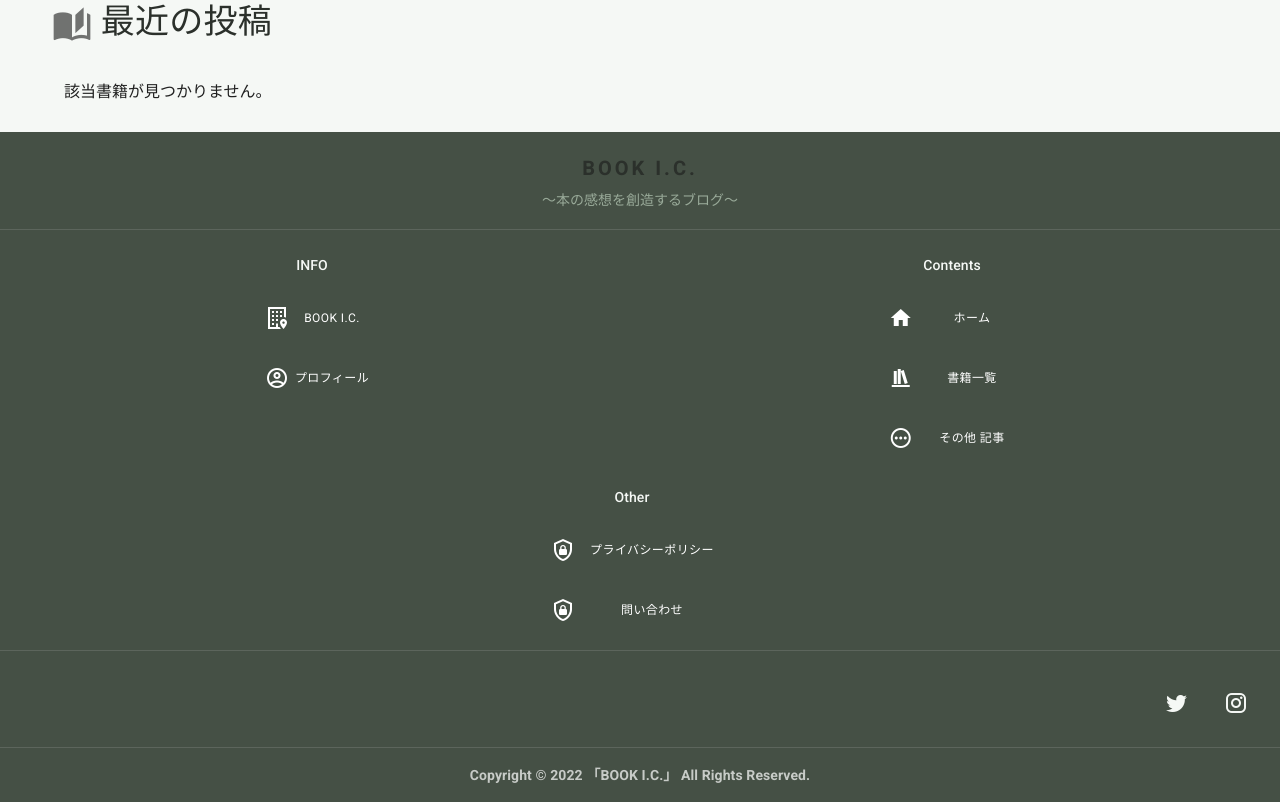
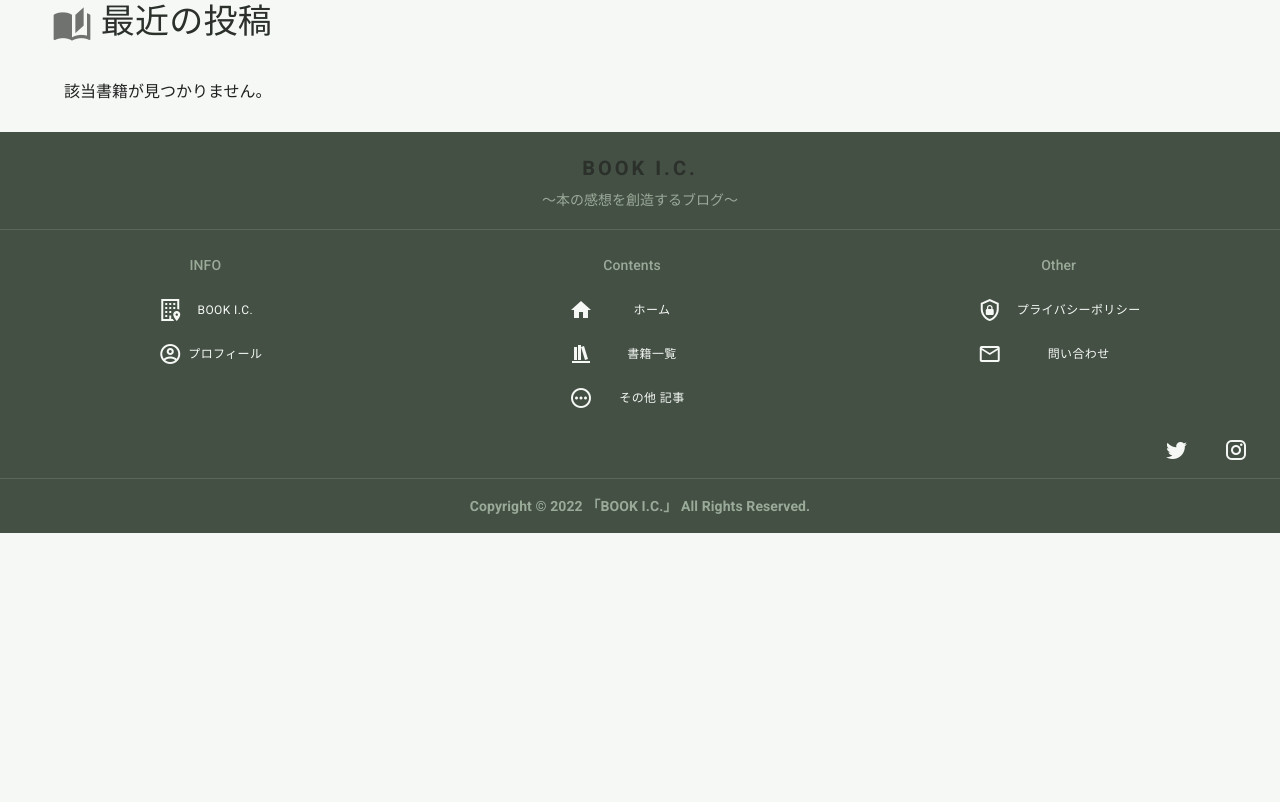
Before and after one commit to kaki5211/.myblog, a Django app: page /series/ in a window 1280 px wide. Shown: the part 893-1695 px from the top of the page. After the commit the page ends 1426 px from the top, so only its background shows below. Run offline with Django 4.2, Linux system fonts and the light colour scheme; data comes from the database, SQL or seed files in the repository; both versions use the stored data as it was after the commit; some libraries are stand-ins or nearby versions.

Commit message:
2022-10-16

```diff
--- a/myblog/book/admin.py
+++ b/myblog/book/admin.py
@@ -2,7 +2,7 @@ from django.contrib import admin
 
 # Register your models here.
 
-from .models import Book, Author, Category,Series, Templates, Publisher
+from .models import Book, Author, Category,Series, Templates, Publisher, Inquiry
 
 
 # admin.site.register(Manage)
@@ -39,6 +39,7 @@ admin.site.register(Publisher)
 admin.site.register(Book)
 admin.site.register(Series)
 admin.site.register(Templates)
+admin.site.register(Inquiry)
 
 # admin.site.register(Publisher_label)
 
--- a/myblog/book/forms.py
+++ b/myblog/book/forms.py
@@ -1,6 +1,6 @@
 #django.forms.ModelFormを継承する場合
 from django.forms import widgets
-from .models import Book, Category, Author, Publisher
+from .models import Book, Category, Author, Publisher, Inquiry
 from django import forms
 from django.shortcuts import render
 from django.views.generic import ListView, DetailView, FormView
@@ -11,11 +11,76 @@ from django.db.models import Prefetch
 # from betterforms.multiform import MultiModelForm
 from django.db.models import Q
 import datetime
+from django.core.mail import EmailMessage
+
+
 
 MONTHS = {}
 for i in range(1,12):
     MONTHS[i] = i
 
+
+class Contactform(forms.ModelForm):
+    name = forms.CharField(label="ニックネーム", max_length=50,
+            widget=forms.Textarea(attrs={
+            'id': 'content_name'
+        }))
+    mail_add = forms.EmailField(label="メールアドレス", max_length=254,
+            widget=forms.Textarea(attrs={
+            'id': 'content_mail_add',
+            # 'class': 'd-inline-block form-inline mb-2'
+        }))
+
+    inquiry = forms.CharField(label="問い合わせ内容", max_length=2047,
+        widget=forms.Textarea(attrs={
+            'id': 'content_text'
+        }))
+
+
+    def send_email(self, No_):
+        name = self.cleaned_data['name']
+        mail_add = self.cleaned_data['mail_add']
+        inquiry = self.cleaned_data['inquiry']
+        message = EmailMessage(subject=name + "からの問い合わせ",
+                                body=inquiry+"\r\n \r\n"+name+"\r\n"+mail_add,
+                                # from_email=["tsuki5211@gmail.com"],
+                                to=["book.impression.create@gmail.com"],
+                                # cc=[mail_add],
+                                )
+
+        body_res="""
+この度はお問い合わせいただき、誠にありがとうございました。
+
+[受付No.] {}
+[ニックネーム] {}
+[メールアドレス] {}
+[問い合わせ内容] {}
+
+BOOK I.C.
+
+""".format(No_, name, mail_add, inquiry)
+
+        message_res = EmailMessage(subject="[受付No.{}]問い合わせを受け付けました。BOOK I.C.".format(No_),
+                                body=body_res,
+                                to=[mail_add],
+                                )
+        message.send()
+        message_res.send()
+
+
+    def __init__(self, *args, **kwd):
+        super(Contactform, self).__init__(*args, **kwd)
+        # self.fields["category"].required = False
+        # self.fields["category"].label = "[本] カテゴリー"
+        # self.label_suffix = " "
+        # self.fields['category'].empty_label = '未選択'
+
+    class Meta:
+        model = Inquiry
+        fields = ('name','mail_add','inquiry')
+        # widgets = {
+        #     "category": forms.CheckboxSelectMultiple(attrs={})
+        #     }
 
 class BookForm(forms.ModelForm):
 
--- a/myblog/book/templates/book/components/block/footer.html
+++ b/myblog/book/templates/book/components/block/footer.html
@@ -93,35 +93,35 @@ class="my-bg-color-glay"
 
 
 
-      <v-col cols="4" offset="1" class="px-0">
+      <v-col cols="4" offset="1" offset-md="0" class="px-0">
 
         <v-row no-gutters>
           <v-col cols="12" sm="8" md="6" lg="4" class="mx-auto px-0">
 
         <v-list-item class="mb-1 pl-0">
           <v-list-item-content class="pb-1">
-            <v-list-item-title class="subtitle-2 my-text-color-light-glay">INFO</v-list-item-title>
+            <v-list-item-title class="subtitle-2 my-text-color-glay">INFO</v-list-item-title>
           </v-list-item-content>
         </v-list-item>
 
 
 
-      <v-list-item class="mb-1" href="{% url 'book:book-ic' %}">
+      <v-list-item class="mb-1 footer-min-height" href="{% url 'book:book-ic' %}">
 
-        <v-list-item-icon class="mr-0">
-          <v-icon size="x-large">mdi-office-building-marker-outline</v-icon>
+        <v-list-item-icon class="mr-0 my-2">
+          <v-icon size="x-large" color="#f5f8f5">mdi-office-building-marker-outline</v-icon>
         </v-list-item-icon>
-        <v-list-item-content class="">
-          <v-list-item-title class="caption">BOOK I.C.</v-list-item-title>
+        <v-list-item-content class="py-0">
+          <v-list-item-title class="caption py-0 my-text-color-light-glay">BOOK I.C.</v-list-item-title>
         </v-list-item-content>
       </v-list-item>
 
-      <v-list-item class="px-auto" href="{% url 'book:profile' %}">
-        <v-list-item-icon class="mr-0">
-        <v-icon size="x-large">mdi-account-circle-outline</v-icon>
+      <v-list-item class="px-auto footer-min-height" href="{% url 'book:profile' %}">
+        <v-list-item-icon class="mr-0 my-2">
+        <v-icon size="x-large" color="#f5f8f5">mdi-account-circle-outline</v-icon>
       </v-list-item-icon>
-      <v-list-item-content class="">
-        <v-list-item-title class="text-footer text-sm-caption">プロフィール</v-list-item-title>
+      <v-list-item-content class="py-0">
+        <v-list-item-title class="text-footer text-sm-caption py-0 my-text-color-light-glay">プロフィール</v-list-item-title>
       </v-list-item-content>
     </v-list-item>
 
@@ -135,42 +135,42 @@ class="my-bg-color-glay"
 
 
       {% comment %} <v-divider class="my-2"></v-divider> {% endcomment %}
-      <v-col cols="4" offset="2" class="px-0">
+      <v-col cols="4" offset="2" offset-md="0" class="px-0">
 
         <v-row no-gutters>
           <v-col cols="12" sm="8" md="6" lg="4"  class="mx-auto px-0">
 
         <v-list-item class="mb-1 pl-0">
           <v-list-item-content class="pb-1">
-            <v-list-item-title class="subtitle-2 mr-0 my-text-color-light-glay">Contents</v-list-item-title>
+            <v-list-item-title class="subtitle-2 mr-0 my-text-color-glay">Contents</v-list-item-title>
           </v-list-item-content>
         </v-list-item>
 
 
-      <v-list-item class="mb-1 px-0" href="{% url 'book:top' %}">
-        <v-list-item-icon class="mr-0">
-          <v-icon size="x-large">mdi-home</v-icon>
+      <v-list-item class="mb-1 px-0 footer-min-height" href="{% url 'book:top' %}">
+        <v-list-item-icon class="mr-0 my-2">
+          <v-icon size="x-large" color="#f5f8f5">mdi-home</v-icon>
         </v-list-item-icon>
         <v-list-item-content class="">
-          <v-list-item-title class="caption">ホーム</v-list-item-title>
+          <v-list-item-title class="caption py-0 my-text-color-light-glay">ホーム</v-list-item-title>
         </v-list-item-content>
       </v-list-item>
 
-      <v-list-item class="mb-1 px-0" href="{% url 'book:book' %}">
-        <v-list-item-icon class="mr-0">
-          <v-icon size="x-large">mdi-bookshelf</v-icon>
+      <v-list-item class="mb-1 px-0 footer-min-height" href="{% url 'book:book' %}">
+        <v-list-item-icon class="mr-0 my-2">
+          <v-icon size="x-large" color="#f5f8f5">mdi-bookshelf</v-icon>
         </v-list-item-icon>
         <v-list-item-content class="">
-          <v-list-item-title class="caption">書籍一覧</v-list-item-title>
+          <v-list-item-title class="caption py-0 my-text-color-light-glay">書籍一覧</v-list-item-title>
         </v-list-item-content>
       </v-list-item>
 
-      <v-list-item class="mb-1 px-0" href="{% url 'book:others' %}">
-        <v-list-item-icon class="mr-0">
-          <v-icon size="x-large">mdi-dots-horizontal-circle-outline</v-icon>
+      <v-list-item class="mb-1 px-0 footer-min-height" href="{% url 'book:others' %}">
+        <v-list-item-icon class="mr-0 my-2">
+          <v-icon size="x-large" color="#f5f8f5">mdi-dots-horizontal-circle-outline</v-icon>
         </v-list-item-icon>
         <v-list-item-content class="">
-          <v-list-item-title class="caption">その他 記事</v-list-item-title>
+          <v-list-item-title class="caption py-0 my-text-color-light-glay">その他 記事</v-list-item-title>
         </v-list-item-content>
       </v-list-item>
 
@@ -185,46 +185,44 @@ class="my-bg-color-glay"
 
 
 
-        <v-col cols="5" offset="1" sm="10" class=" mx-auto px-0">
+        <v-col cols="5" md="4" offset="1" offset-md="0" sm="10" class=" mx-auto px-0">
 
       <v-row no-gutters>
-        <v-col cols="12" sm="4" md="3" lg="2" class="mx-auto px-0">
+        <v-col cols="12" sm="4" md="7" lg="5" class="mx-auto px-0">
 
         <v-list-item class="mb-1 pl-0">
           <v-list-item-content class="pb-1">
-            <v-list-item-title class=" subtitle-2 my-text-color-light-glay">Other</v-list-item-title>
+            <v-list-item-title class=" subtitle-2 my-text-color-glay">Other</v-list-item-title>
           </v-list-item-content>
         </v-list-item>
 
 
-      <v-list-item class="mb-1 px-0" href="{% url 'book:privacy_policy' %}">
-        <v-list-item-icon class="mr-0">
-          <v-icon size="x-large">mdi-shield-lock-outline</v-icon>
+      <v-list-item class="mb-1 px-0 footer-min-height" href="{% url 'book:privacy_policy' %}">
+        <v-list-item-icon class="mr-0 my-2">
+          <v-icon size="x-large" color="#f5f8f5">mdi-shield-lock-outline</v-icon>
         </v-list-item-icon>
         <v-list-item-content class="">
-          <v-list-item-title class="caption">プライバシーポリシー</v-list-item-title>
+          <v-list-item-title class="caption py-0 my-text-color-light-glay">プライバシーポリシー</v-list-item-title>
         </v-list-item-content>
       </v-list-item>
 
 
 
-      <v-list-item class="mb-1 px-0" href="{% url 'book:contact' %}">
-        <v-list-item-icon class="mr-0">
-          <v-icon size="x-large">mdi-shield-lock-outline</v-icon>
+      <v-list-item class="mb-1 px-0 footer-min-height" href="{% url 'book:contact' %}">
+        <v-list-item-icon class="mr-0 my-2">
+          <v-icon size="x-large" color="#f5f8f5">mdi-email-outline</v-icon>
         </v-list-item-icon>
         <v-list-item-content class="">
-          <v-list-item-title class="caption">問い合わせ</v-list-item-title>
+          <v-list-item-title class="caption py-0 my-text-color-light-glay">問い合わせ</v-list-item-title>
         </v-list-item-content>
       </v-list-item>
 
     </v-col>
   </v-row>
-
     </v-col>
   </v-row>
 
-
-      <v-divider class="my-2"></v-divider>
+      {% comment %} <v-divider class="my-2"></v-divider> {% endcomment %}
 
 
 
@@ -257,20 +255,20 @@ class="my-bg-color-glay"
 
 
 
-  <v-card-text class="my-text-color-light"  style="text-align:right;">
+  <v-card-text class="my-text-color-light py-0"  style="text-align:right;">
 
     <v-btn icon fab xlarge dark class="mx-0 my-text-color-light-glay" href="https://twitter.com/BOOK_IC">
-      <v-icon size="24" >mdi-twitter</v-icon>
+      <v-icon size="24" color="#f5f8f5" >mdi-twitter</v-icon>
     </v-btn>
     <v-btn icon fab xlarge dark class="mx-0 my-text-color-light-glay" href="https://www.instagram.com/BOOK_I.C/">
-      <v-icon size="24" >mdi-instagram</v-icon>
+      <v-icon size="24" color="#f5f8f5" >mdi-instagram</v-icon>
     </v-btn>
 </v-card-text>
 
 
   <v-divider></v-divider>
 
-  <v-card-text class="my-text-color-light">
+  <v-card-text class="my-text-color-glay">
     <strong>Copyright © 2022 「BOOK I.C.」 All Rights Reserved.</strong>
   </v-card-text>
 
--- a/myblog/book/templates/book/components/block/toolbar.html
+++ b/myblog/book/templates/book/components/block/toolbar.html
@@ -141,7 +141,7 @@
           <v-icon>mdi-email-outline</v-icon>
         </v-list-item-icon>
         <v-list-item-content>
-          <v-list-item-title>問い合わせ（準備中...）</v-list-item-title>
+          <v-list-item-title>問い合わせ</v-list-item-title>
         </v-list-item-content>
       </v-list-item>
 
--- a/myblog/book/templates/book/components/scripts_css_comp/style.html
+++ b/myblog/book/templates/book/components/scripts_css_comp/style.html
@@ -157,7 +157,9 @@
     letter-spacing: 0.025em!important;
   }
 
-
+  .footer-min-height {
+    min-height: 20px;
+  }
 
   .my-carousel-under {
     justify-content: flex-end;
--- a/myblog/book/views.py
+++ b/myblog/book/views.py
@@ -9,14 +9,15 @@ import re, datetime
 from django_middleware_global_request.middleware import get_request
 # import django.django_middleware_global_request.middleware
 # from django.
-from .forms import BookForm, CategoryForm, AuthorForm, PublisherForm
+from .forms import BookForm, CategoryForm, AuthorForm, PublisherForm, Contactform
 from . import forms
 # from . import forms
 
 
-from .models import Book, Category, Author, Publisher, Series
+from .models import Book, Category, Author, Publisher, Series, Inquiry
 import ast
 from django.conf import settings
+from django.urls import reverse_lazy
 
 # Create your views here
 
@@ -579,12 +580,45 @@ class Privacy_policyView(MyListView):
         context = super().my_get_context_data(self, *args, **kwargs)
         return context
 
-class ContactView(MyListView):
+class ContactView(FormView, MyListView):
     model = Book
     template_name = 'book/contact.html'
+    object_list = None
+    success_url = reverse_lazy('book:contact')
+    form_class = forms.Contactform
     def get_context_data(self, *args, **kwargs):
         context = super().my_get_context_data(self, *args, **kwargs)
+        form = Contactform()
+        context['form'] = form
         return context
+
+    def post(self, request, *args, **kwargs):
+        object_list = None
+        context = super().my_get_context_data(self, *args, **kwargs)
+
+        print("■■■", request.method)
+
+        if request.method == 'POST':
+            print("■■■", request.POST)
+            form = Contactform(request.POST)
+
+            if form.is_valid():
+
+                No_ = Inquiry.objects.count()
+                form.send_email(No_)
+                form.save()
+                return render(request, 'book/contact.html', context)
+                # return redirect('contact')
+
+
+        print(request.POST)
+        return render(request, 'book/contact.html', context)
+        # if 'age_high_year' in request.POST and
+    def form_valid(self,forms):
+        forms.send_email()
+        return super().form_valid(forms)
+
+
 
 
 # def sitemap(request):
--- a/myblog/myblog/urls.py
+++ b/myblog/myblog/urls.py
@@ -15,8 +15,17 @@ Including another URLconf
 """
 from django.contrib import admin
 from django.urls import path, include
+from django.conf import settings
 
+
+
+
+# if settings.DEBUG != True:
+#     urlpatterns = [
+#         path('admin/', admin.site.urls),
+#         path('', include('book.urls')),
+#     ]
+# else:
 urlpatterns = [
-    path('admin/', admin.site.urls),
     path('', include('book.urls')),
 ]
```
Also changed, not shown: myblog/book/db_router.py (added, +31 -0 lines), myblog/book/models.py (+13 -1 lines), myblog/book/templates/book/contact.html (+108 -2 lines), myblog/myblog/settings.py (+22 -1 lines), myblog/book/migrations/0006_inquiry_alter_book_book_img_url.py (added), myblog/book/migrations/0007_alter_inquiry_id.py (added), myblog/book/migrations/0008_inquiry_name.py (added), myblog/book/migrations/0009_alter_inquiry_inquiry.py (added), myblog/book/migrations/0010_alter_category_category.py (added), myblog/db.sqlite3, myblog/gomidb.sqlite3 (added), myblog/gomidb_2.sqlite3 (added).
